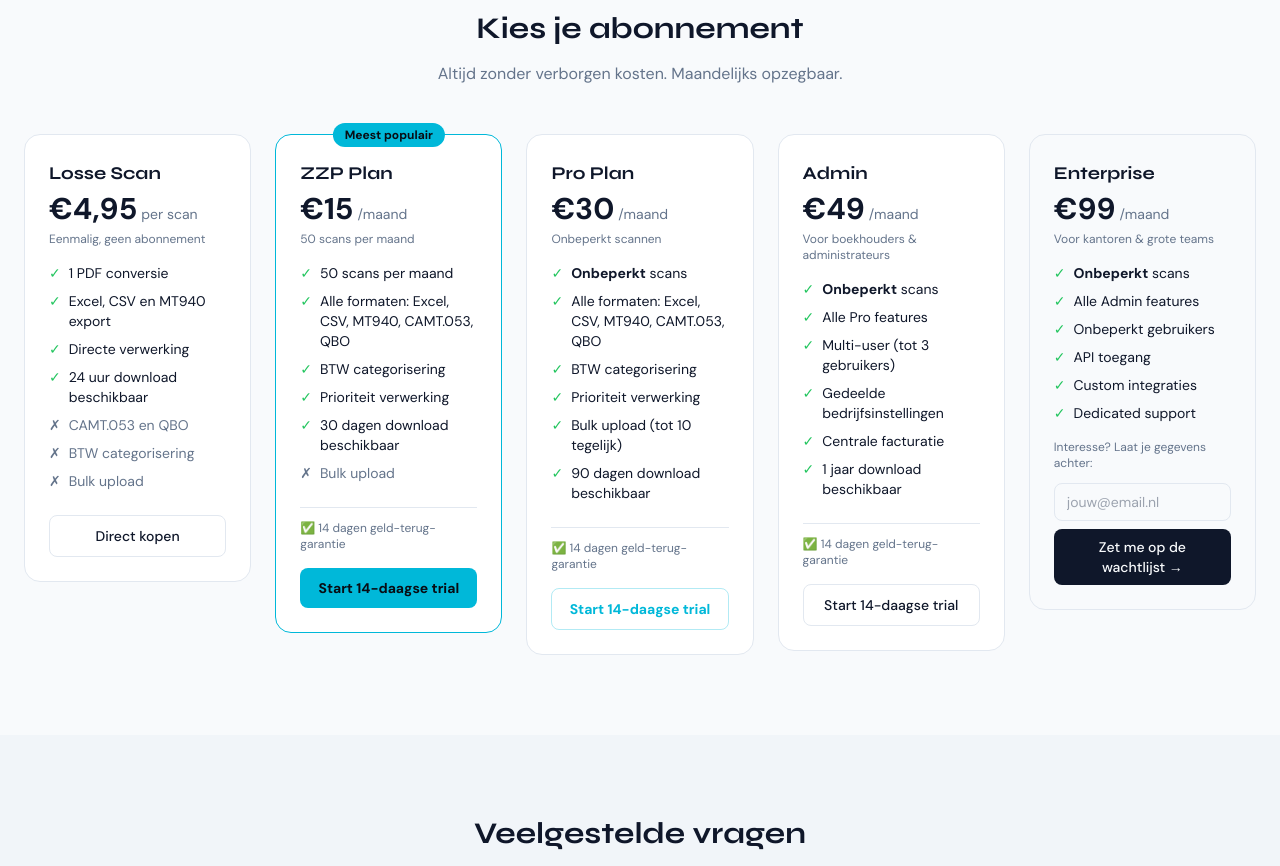
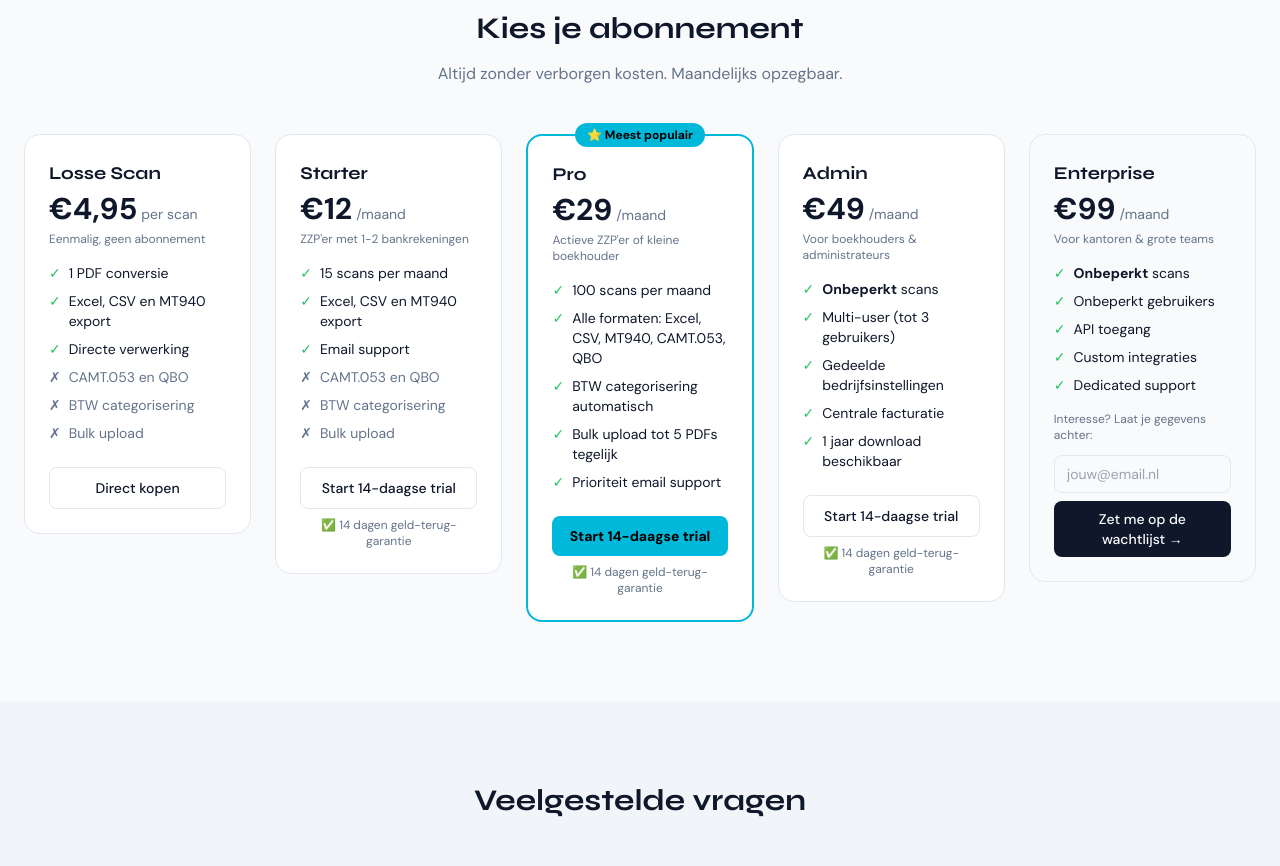
Before and after one commit to stagedvisuals/bank-statement-converter-pro, a Next.js app: page / in a window 1280 px wide. Shown: the part 3260-4126 px from the top of the page. Built offline with nearby package versions, Linux system fonts and the light colour scheme; no server answers.

Commit message:
pricing: Starter €12 + Pro €29 (was ZZP €15 + Pro €30)

```diff
--- a/app/page.tsx
+++ b/app/page.tsx
@@ -289,68 +289,60 @@ export default function Home() {
                 <li className="flex items-start gap-2"><span className="text-green-500 shrink-0">✓</span><span>1 PDF conversie</span></li>
                 <li className="flex items-start gap-2"><span className="text-green-500 shrink-0">✓</span><span>Excel, CSV en MT940 export</span></li>
                 <li className="flex items-start gap-2"><span className="text-green-500 shrink-0">✓</span><span>Directe verwerking</span></li>
-                <li className="flex items-start gap-2"><span className="text-green-500 shrink-0">✓</span><span>24 uur download beschikbaar</span></li>
                 <li className="flex items-start gap-2"><span className="text-muted-foreground shrink-0">✗</span><span className="text-muted-foreground">CAMT.053 en QBO</span></li>
                 <li className="flex items-start gap-2"><span className="text-muted-foreground shrink-0">✗</span><span className="text-muted-foreground">BTW categorisering</span></li>
                 <li className="flex items-start gap-2"><span className="text-muted-foreground shrink-0">✗</span><span className="text-muted-foreground">Bulk upload</span></li>
               </ul>
-              <a href="/register" className="block text-center px-4 py-2.5 border border-border rounded-lg text-sm font-medium hover:bg-accent transition-colors">
-                Direct kopen
-              </a>
+              <a href="/register" className="block text-center px-4 py-2.5 border border-border rounded-lg text-sm font-medium hover:bg-accent transition-colors">Direct kopen</a>
             </div>
 
-            {/* ZZP PLAN */}
-            <div className="border border-[#00b8d9] rounded-2xl p-6 bg-card flex flex-col relative">
-              <div className="absolute -top-3 left-1/2 -translate-x-1/2 px-3 py-1 bg-[#00b8d9] text-[#080d14] text-xs font-bold rounded-full">
-                Meest populair
+            {/* STARTER */}
+            <div className="border border-border rounded-2xl p-6 bg-card flex flex-col">
+              <div className="mb-4">
+                <h3 className="text-lg font-bold mb-1">Starter</h3>
+                <div className="flex items-baseline gap-1">
+                  <span className="text-3xl font-bold">€12</span>
+                  <span className="text-muted-foreground text-sm">/maand</span>
+                </div>
+                <p className="text-xs text-muted-foreground mt-1">ZZP'er met 1-2 bankrekeningen</p>
+              </div>
+              <ul className="space-y-2 flex-1 mb-6 text-sm">
+                <li className="flex items-start gap-2"><span className="text-green-500 shrink-0">✓</span><span>15 scans per maand</span></li>
+                <li className="flex items-start gap-2"><span className="text-green-500 shrink-0">✓</span><span>Excel, CSV en MT940 export</span></li>
+                <li className="flex items-start gap-2"><span className="text-green-500 shrink-0">✓</span><span>Email support</span></li>
+                <li className="flex items-start gap-2"><span className="text-muted-foreground shrink-0">✗</span><span className="text-muted-foreground">CAMT.053 en QBO</span></li>
+                <li className="flex items-start gap-2"><span className="text-muted-foreground shrink-0">✗</span><span className="text-muted-foreground">BTW categorisering</span></li>
+                <li className="flex items-start gap-2"><span className="text-muted-foreground shrink-0">✗</span><span className="text-muted-foreground">Bulk upload</span></li>
+              </ul>
+              <a href="/register" className="block text-center px-4 py-2.5 border border-border rounded-lg text-sm font-medium hover:bg-accent transition-colors">Start 14-daagse trial</a>
+              <p className="text-xs text-muted-foreground text-center mt-2">✅ 14 dagen geld-terug-garantie</p>
+            </div>
+
+            {/* PRO */}
+            <div className="border-2 border-[#00b8d9] rounded-2xl p-6 bg-card flex flex-col relative">
+              <div className="absolute -top-3.5 left-1/2 -translate-x-1/2">
+                <span className="bg-[#00b8d9] text-black text-xs font-bold px-3 py-1 rounded-full whitespace-nowrap">⭐ Meest populair</span>
               </div>
               <div className="mb-4">
-                <h3 className="text-lg font-bold mb-1">ZZP Plan</h3>
+                <h3 className="text-lg font-bold mb-1">Pro</h3>
                 <div className="flex items-baseline gap-1">
-                  <span className="text-3xl font-bold">€15</span>
+                  <span className="text-3xl font-bold">€29</span>
                   <span className="text-muted-foreground text-sm">/maand</span>
                 </div>
-                <p className="text-xs text-muted-foreground mt-1">50 scans per maand</p>
+                <p className="text-xs text-muted-foreground mt-1">Actieve ZZP'er of kleine boekhouder</p>
               </div>
               <ul className="space-y-2 flex-1 mb-6 text-sm">
-                <li className="flex items-start gap-2"><span className="text-green-500 shrink-0">✓</span><span>50 scans per maand</span></li>
+                <li className="flex items-start gap-2"><span className="text-green-500 shrink-0">✓</span><span>100 scans per maand</span></li>
                 <li className="flex items-start gap-2"><span className="text-green-500 shrink-0">✓</span><span>Alle formaten: Excel, CSV, MT940, CAMT.053, QBO</span></li>
-                <li className="flex items-start gap-2"><span className="text-green-500 shrink-0">✓</span><span>BTW categorisering</span></li>
-                <li className="flex items-start gap-2"><span className="text-green-500 shrink-0">✓</span><span>Prioriteit verwerking</span></li>
-                <li className="flex items-start gap-2"><span className="text-green-500 shrink-0">✓</span><span>30 dagen download beschikbaar</span></li>
-                <li className="flex items-start gap-2"><span className="text-muted-foreground shrink-0">✗</span><span className="text-muted-foreground">Bulk upload</span></li>
+                <li className="flex items-start gap-2"><span className="text-green-500 shrink-0">✓</span><span>BTW categorisering automatisch</span></li>
+                <li className="flex items-start gap-2"><span className="text-green-500 shrink-0">✓</span><span>Bulk upload tot 5 PDFs tegelijk</span></li>
+                <li className="flex items-start gap-2"><span className="text-green-500 shrink-0">✓</span><span>Prioriteit email support</span></li>
               </ul>
-              <p className="text-xs text-muted-foreground border-t border-border pt-3 mb-4">✅ 14 dagen geld-terug-garantie</p>
-              <a href="/register" className="block text-center px-4 py-2.5 bg-[#00b8d9] text-[#080d14] rounded-lg text-sm font-bold hover:shadow-[0_0_20px_rgba(0,184,217,0.4)] transition-all">
-                Start 14-daagse trial
-              </a>
+              <a href="/register" className="block text-center px-4 py-2.5 bg-[#00b8d9] text-black rounded-lg text-sm font-bold hover:bg-[#00a8c9] transition-colors">Start 14-daagse trial</a>
+              <p className="text-xs text-muted-foreground text-center mt-2">✅ 14 dagen geld-terug-garantie</p>
             </div>
 
-            {/* PRO PLAN */}
-            <div className="border border-border rounded-2xl p-6 bg-card flex flex-col">
-              <div className="mb-4">
-                <h3 className="text-lg font-bold mb-1">Pro Plan</h3>
-                <div className="flex items-baseline gap-1">
-                  <span className="text-3xl font-bold">€30</span>
-                  <span className="text-muted-foreground text-sm">/maand</span>
-                </div>
-                <p className="text-xs text-muted-foreground mt-1">Onbeperkt scannen</p>
-              </div>
-              <ul className="space-y-2 flex-1 mb-6 text-sm">
-                <li className="flex items-start gap-2"><span className="text-green-500 shrink-0">✓</span><span><strong>Onbeperkt</strong> scans</span></li>
-                <li className="flex items-start gap-2"><span className="text-green-500 shrink-0">✓</span><span>Alle formaten: Excel, CSV, MT940, CAMT.053, QBO</span></li>
-                <li className="flex items-start gap-2"><span className="text-green-500 shrink-0">✓</span><span>BTW categorisering</span></li>
-                <li className="flex items-start gap-2"><span className="text-green-500 shrink-0">✓</span><span>Prioriteit verwerking</span></li>
-                <li className="flex items-start gap-2"><span className="text-green-500 shrink-0">✓</span><span>Bulk upload (tot 10 tegelijk)</span></li>
-                <li className="flex items-start gap-2"><span className="text-green-500 shrink-0">✓</span><span>90 dagen download beschikbaar</span></li>
-              </ul>
-              <p className="text-xs text-muted-foreground border-t border-border pt-3 mb-4">✅ 14 dagen geld-terug-garantie</p>
-              <a href="/register" className="block text-center px-4 py-2.5 border border-[#00b8d9]/30 text-[#00b8d9] rounded-lg text-sm font-bold hover:bg-[#00b8d9]/10 transition-colors">
-                Start 14-daagse trial
-              </a>
-            </div>
-
-            {/* ADMIN / ACCOUNTANT PLAN */}
+            {/* ADMIN */}
             <div className="border border-border rounded-2xl p-6 bg-card flex flex-col">
               <div className="mb-4">
                 <h3 className="text-lg font-bold mb-1">Admin</h3>
@@ -362,16 +354,13 @@ export default function Home() {
               </div>
               <ul className="space-y-2 flex-1 mb-6 text-sm">
                 <li className="flex items-start gap-2"><span className="text-green-500 shrink-0">✓</span><span><strong>Onbeperkt</strong> scans</span></li>
-                <li className="flex items-start gap-2"><span className="text-green-500 shrink-0">✓</span><span>Alle Pro features</span></li>
                 <li className="flex items-start gap-2"><span className="text-green-500 shrink-0">✓</span><span>Multi-user (tot 3 gebruikers)</span></li>
                 <li className="flex items-start gap-2"><span className="text-green-500 shrink-0">✓</span><span>Gedeelde bedrijfsinstellingen</span></li>
                 <li className="flex items-start gap-2"><span className="text-green-500 shrink-0">✓</span><span>Centrale facturatie</span></li>
                 <li className="flex items-start gap-2"><span className="text-green-500 shrink-0">✓</span><span>1 jaar download beschikbaar</span></li>
               </ul>
-              <p className="text-xs text-muted-foreground border-t border-border pt-3 mb-4">✅ 14 dagen geld-terug-garantie</p>
-              <a href="/register" className="block text-center px-4 py-2.5 border border-border rounded-lg text-sm font-medium hover:bg-accent transition-colors">
-                Start 14-daagse trial
-              </a>
+              <a href="/register" className="block text-center px-4 py-2.5 border border-border rounded-lg text-sm font-medium hover:bg-accent transition-colors">Start 14-daagse trial</a>
+              <p className="text-xs text-muted-foreground text-center mt-2">✅ 14 dagen geld-terug-garantie</p>
             </div>
 
             {/* ENTERPRISE */}
@@ -386,32 +375,17 @@ export default function Home() {
               </div>
               <ul className="space-y-2 flex-1 mb-4 text-sm">
                 <li className="flex items-start gap-2"><span className="text-green-500 shrink-0">✓</span><span><strong>Onbeperkt</strong> scans</span></li>
-                <li className="flex items-start gap-2"><span className="text-green-500 shrink-0">✓</span><span>Alle Admin features</span></li>
                 <li className="flex items-start gap-2"><span className="text-green-500 shrink-0">✓</span><span>Onbeperkt gebruikers</span></li>
                 <li className="flex items-start gap-2"><span className="text-green-500 shrink-0">✓</span><span>API toegang</span></li>
                 <li className="flex items-start gap-2"><span className="text-green-500 shrink-0">✓</span><span>Custom integraties</span></li>
                 <li className="flex items-start gap-2"><span className="text-green-500 shrink-0">✓</span><span>Dedicated support</span></li>
               </ul>
-
               <div className="mt-auto">
                 <p className="text-xs text-muted-foreground mb-3">Interesse? Laat je gegevens achter:</p>
                 {!enterpriseSubmitted ? (
                   <form onSubmit={handleEnterpriseSubmit} className="space-y-2">
-                    <input
-                      type="email"
-                      placeholder="jouw@email.nl"
-                      value={enterpriseEmail}
-                      onChange={(e) => setEnterpriseEmail(e.target.value)}
-                      className="w-full px-3 py-2 border border-border rounded-lg text-sm bg-background"
-                      required
-                    />
-                    <button
-                      type="submit"
-                      disabled={enterpriseLoading}
-                      className="w-full px-4 py-2 bg-foreground text-background rounded-lg text-sm font-medium hover:opacity-90 transition-opacity disabled:opacity-50"
-                    >
-                      {enterpriseLoading ? 'Versturen...' : 'Zet me op de wachtlijst →'}
-                    </button>
+                    <input type="email" placeholder="jouw@email.nl" value={enterpriseEmail} onChange={(e) => setEnterpriseEmail(e.target.value)} className="w-full px-3 py-2 border border-border rounded-lg text-sm bg-background" required />
+                    <button type="submit" disabled={enterpriseLoading} className="w-full px-4 py-2 bg-foreground text-background rounded-lg text-sm font-medium hover:opacity-90 transition-opacity disabled:opacity-50">{enterpriseLoading ? 'Versturen...' : 'Zet me op de wachtlijst →'}</button>
                   </form>
                 ) : (
                   <p className="text-green-600 text-sm text-center py-2">✅ We nemen contact met je op!</p>
```
